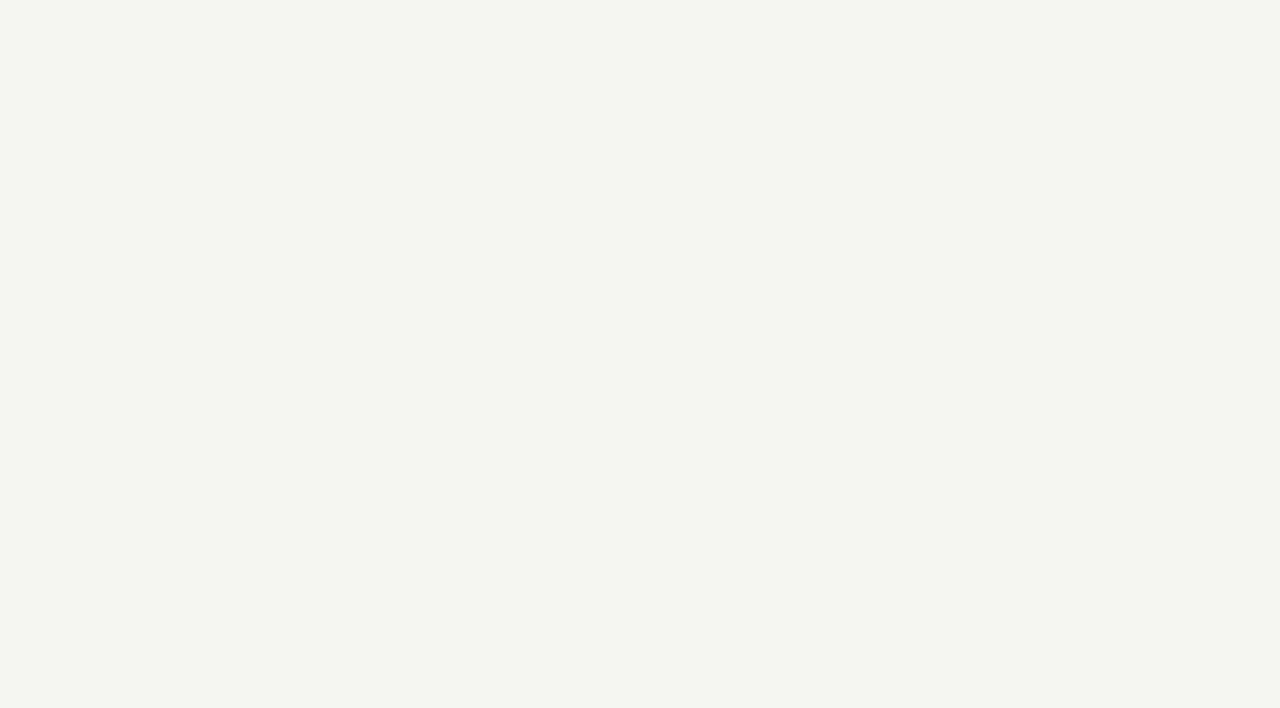
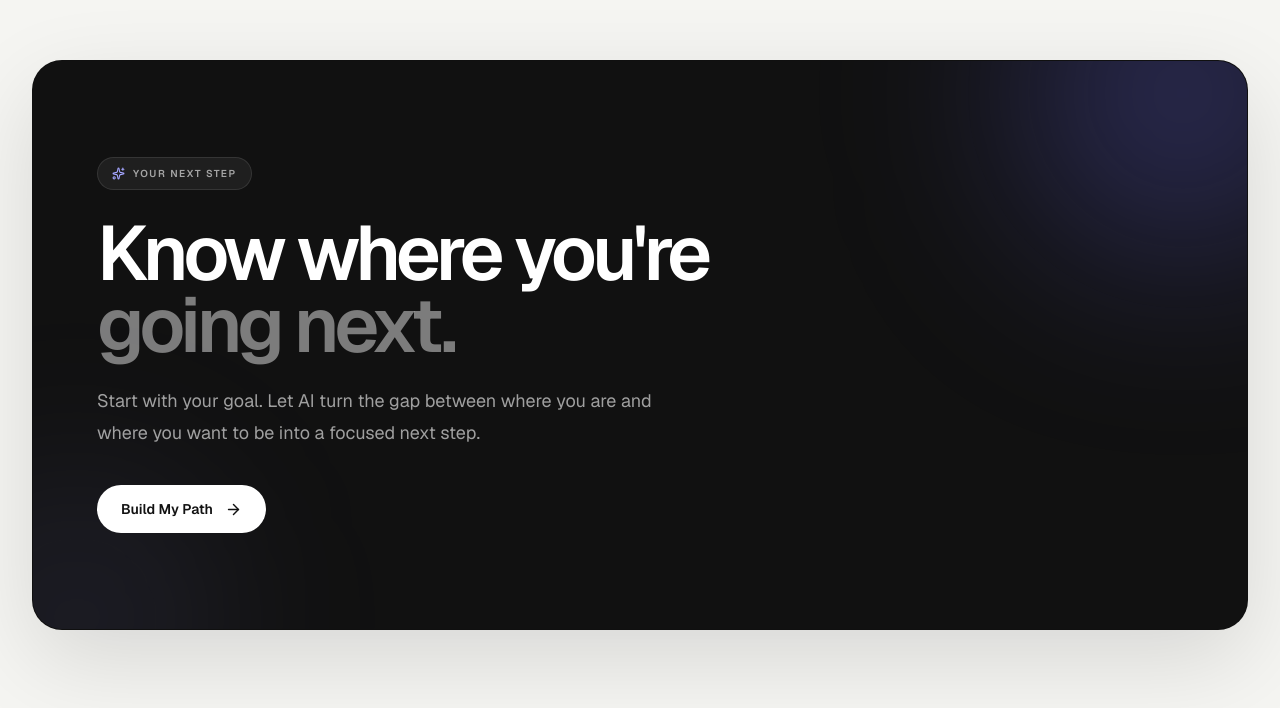
Before and after one commit to ManikantaPerla07/acdyon-ai-navigator, a Next.js app: page / in a window 1280 px wide. Shown: the part 3808-4516 px from the top of the page. Before the commit the page ends 3740 px from the top, so only its background shows below. Built offline with nearby package versions, Linux system fonts and the light colour scheme.

Commit message:
feat: add final call to action

```diff
--- a/src/app/page.tsx
+++ b/src/app/page.tsx
@@ -3,6 +3,7 @@ import Hero from "@/components/Hero";
 import ProblemSection from "@/components/ProblemSection";
 import HowItWorks from "@/components/HowItWorks";
 import ExamplePath from "@/components/ExamplePath";
+import FinalCTA from "@/components/FinalCTA";
 
 export default function Home() {
   return (
@@ -12,6 +13,7 @@ export default function Home() {
       <ProblemSection />
       <HowItWorks />
       <ExamplePath />
+      <FinalCTA />
     </main>
   );
 }
--- /dev/null
+++ b/src/components/FinalCTA.tsx
@@ -0,0 +1,50 @@
+import { ArrowRight, Sparkles } from "lucide-react";
+
+export default function FinalCTA() {
+  return (
+    <section
+      id="start"
+      className="px-5 py-20 sm:px-8 sm:py-28 lg:py-32"
+    >
+      <div className="mx-auto max-w-[1280px]">
+        <div className="relative overflow-hidden rounded-[30px] border border-black/[0.07] bg-[#111] px-6 py-14 text-white shadow-[0_30px_90px_rgba(0,0,0,0.12)] sm:px-10 sm:py-20 lg:px-16 lg:py-24">
+          {/* Ambient glow */}
+          <div className="pointer-events-none absolute -right-24 -top-32 h-[320px] w-[320px] rounded-full bg-[#6b6cf5]/30 blur-[100px]" />
+
+          <div className="pointer-events-none absolute -bottom-32 -left-24 h-[280px] w-[280px] rounded-full bg-[#9a9bf8]/10 blur-[90px]" />
+
+          <div className="relative z-10 max-w-3xl">
+            <div className="inline-flex items-center gap-2 rounded-full border border-white/10 bg-white/[0.06] px-3.5 py-2 text-[10px] font-semibold uppercase tracking-[0.15em] text-white/60">
+              <Sparkles size={13} className="text-[#a4a5ff]" />
+              Your next step
+            </div>
+
+            <h2 className="mt-7 text-[clamp(2.8rem,6vw,5.8rem)] font-semibold leading-[0.93] tracking-[-0.06em]">
+              Know where you're
+              <span className="block text-white/45">
+                going next.
+              </span>
+            </h2>
+
+            <p className="mt-6 max-w-xl text-base leading-7 text-white/60 sm:text-lg sm:leading-8">
+              Start with your goal. Let AI turn the gap between where you are
+              and where you want to be into a focused next step.
+            </p>
+
+            <a
+              href="#"
+              className="group mt-9 inline-flex items-center gap-3 rounded-full bg-white px-6 py-3.5 text-sm font-semibold text-[#111] transition-all duration-200 hover:-translate-y-0.5 hover:bg-[#f2f2f2]"
+            >
+              Build My Path
+
+              <ArrowRight
+                size={17}
+                className="transition-transform duration-200 group-hover:translate-x-1"
+              />
+            </a>
+          </div>
+        </div>
+      </div>
+    </section>
+  );
+}
```
